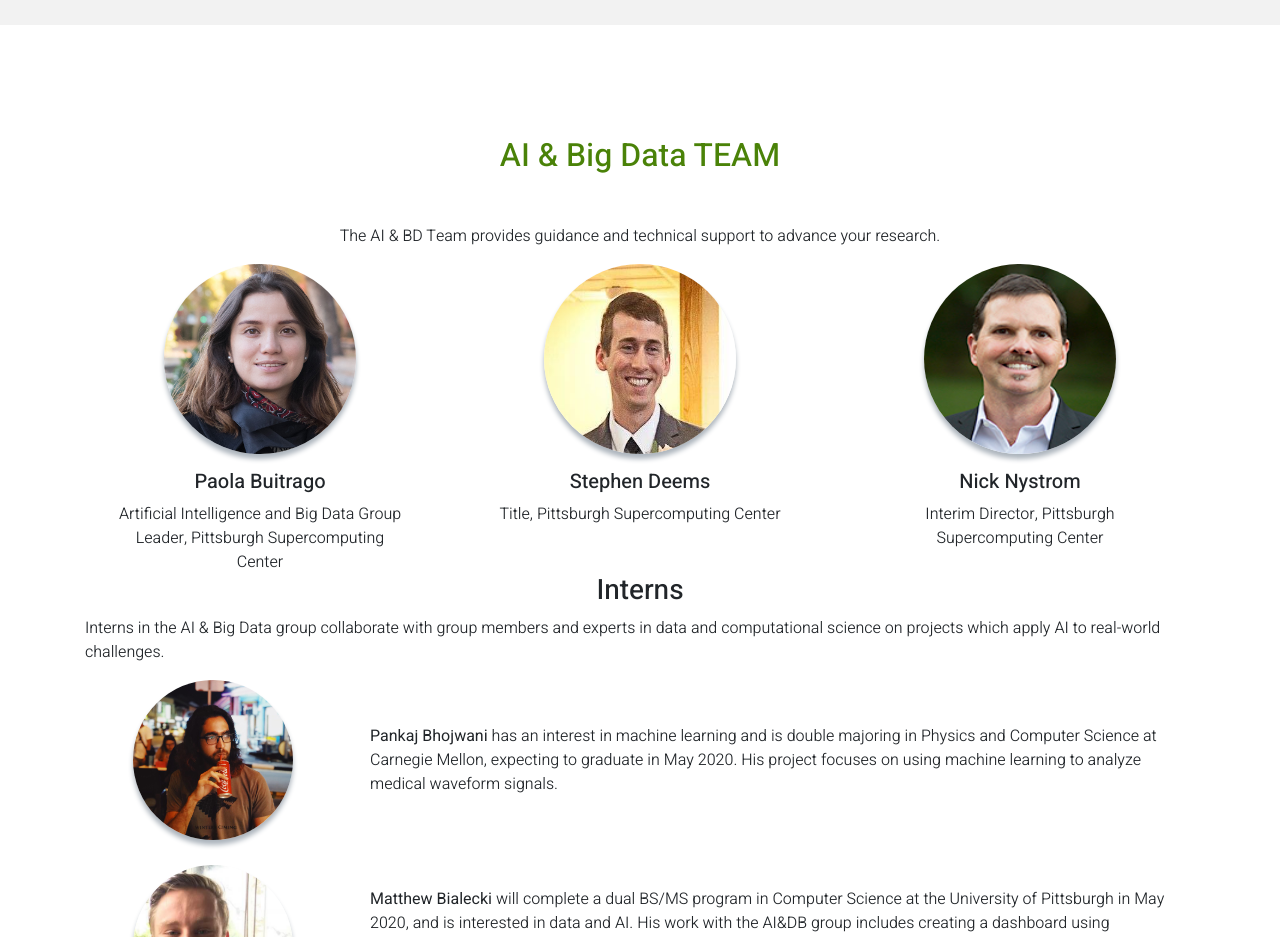
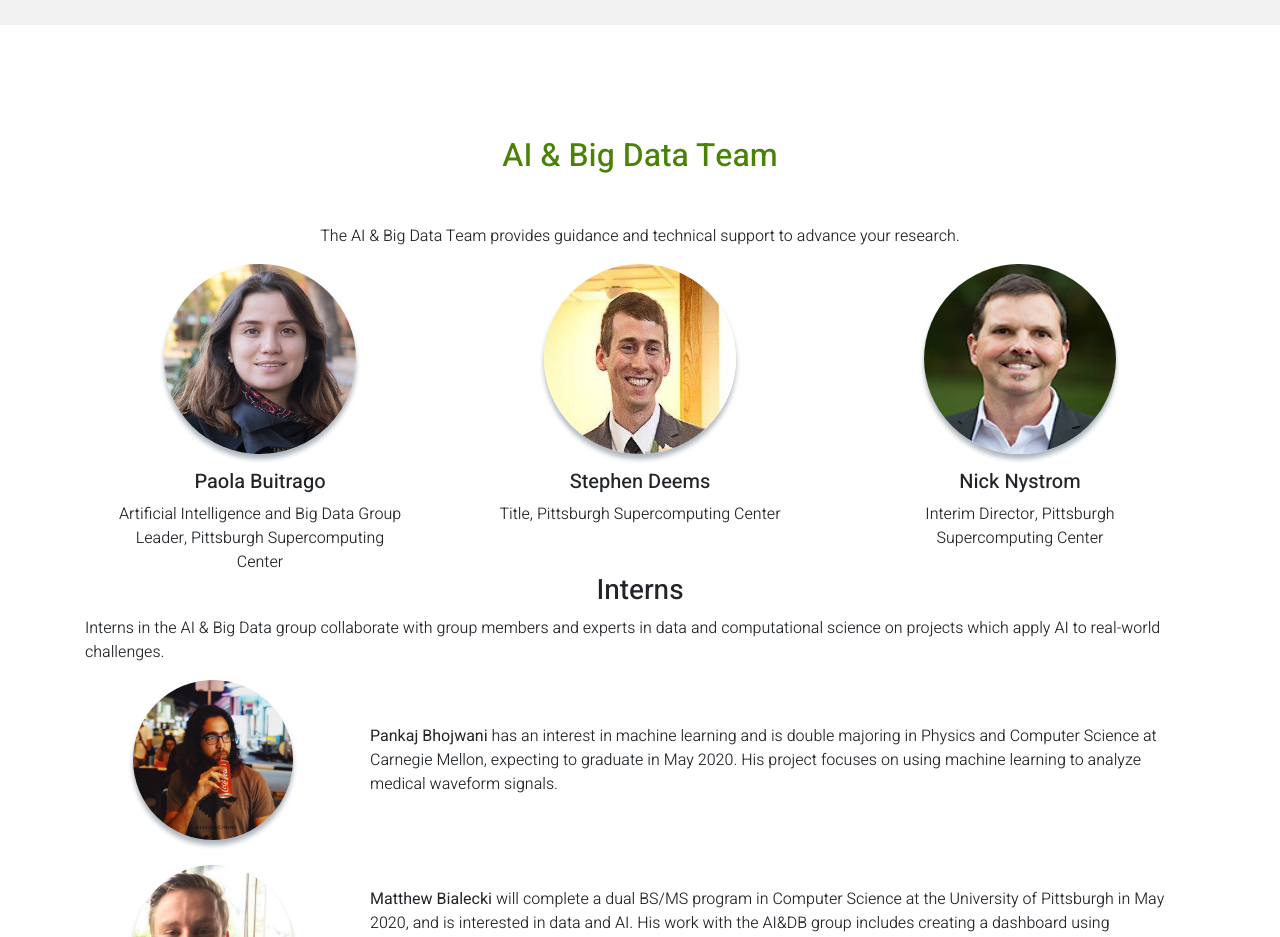
Before and after one commit to pscedu/AI-BD-website, a plain HTML site: page index.html in a window 1280 px wide. Shown: the part 2640-3577 px from the top of the page. Drawn offline with nearby package versions, Linux system fonts and the light colour scheme.

Commit message:
Update 11-9

```diff
--- a/index.html
+++ b/index.html
@@ -8,7 +8,7 @@
     <meta name="description" content="">
     <meta name="author" content="">
 
-    <title>PSC AI&BD Group</title>
+    <title>PSC AI & Big Data</title>
     <!-- JQUERY FOR Ken Burns effect -->
     <script src="https://ajax.googleapis.com/ajax/libs/jquery/3.3.1/jquery.min.js"></script>
 
@@ -287,8 +287,8 @@
 
     <section id="team" class="testimonials text-center bg-white">
       <div class="container">
-        <h2 class="mb-5">AI & Big Data TEAM</h2>
-        <p>The AI & BD Team provides guidance and technical support to advance your research.</p>
+        <h2 class="mb-5">AI & Big Data Team</h2>
+        <p>The AI & Big Data Team provides guidance and technical support to advance your research.</p>
 
 
         <div class="row">
```
